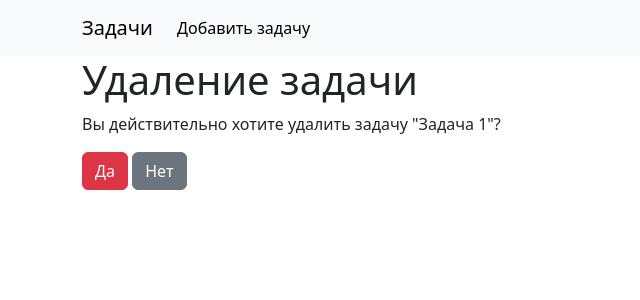
After one commit to mirsaidislamov/issue_tracker, a Django app: page /task/1/delete/ in a window 1280 px wide. The commit adds this page. Shown: the top 300 px of the page, without its empty margins (0-640 px from the left). Run offline with Django 5.2, Linux system fonts and the light colour scheme; data comes from the database, SQL or seed files in the repository.

Commit message:
Реализовал удаление задач

```diff
--- /dev/null
+++ b/webapp/templates/task_delete.html
@@ -0,0 +1,14 @@
+{% extends 'base.html' %}
+
+{% block title %}{% endblock %}
+
+{% block content %}
+    <h1>Удаление задачи</h1>
+
+    <form method="POST" action="">
+        {% csrf_token %}
+        <p>Вы действительно хотите удалить задачу "{{ task.title }}"?</p>
+        <button type="submit" class="btn btn-danger">Да</button>
+        <a href="{% url 'task_detail' task.id %}" class="btn btn-secondary">Нет</a>
+    </form>
+{% endblock %}
--- a/webapp/templates/task_detail.html
+++ b/webapp/templates/task_detail.html
@@ -15,6 +15,7 @@
         <p class="card-text"><strong>Статус:</strong> {{ task.status }}</p>
         <p class="card-text"><strong>Тип:</strong> {{ task.type }}</p>
         <a href="{% url 'task_update' pk=task.id %}" class="btn btn-outline-primary btn-sm">Изменить задачу</a>
+        <a href="{% url 'task_delete' pk=task.id %}" class="btn btn-outline-primary btn-sm">Удалить задачу</a>
       </div>
 </div>
 {% endblock %}
--- a/webapp/urls.py
+++ b/webapp/urls.py
@@ -1,10 +1,11 @@
 from django.urls import path
 
-from webapp.views import TaskListView, TaskDetailView, TaskCreateView, TaskUpdateView
+from webapp.views import TaskListView, TaskDetailView, TaskCreateView, TaskUpdateView, TaskDeleteView
 
 urlpatterns = [
     path('', TaskListView.as_view(), name='task_list'),
     path('task/<int:pk>/', TaskDetailView.as_view(), name='task_detail'),
     path('task/create/', TaskCreateView.as_view(), name='task_create'),
     path('task/<int:pk>/update/', TaskUpdateView.as_view(), name='task_update'),
+    path('task/<int:pk>/delete/', TaskDeleteView.as_view(), name='task_delete'),
 ]
--- a/webapp/views.py
+++ b/webapp/views.py
@@ -24,6 +24,7 @@ class TaskDetailView(TemplateView):
 
 
 class TaskCreateView(View):
+
     def get(self, request, *args, **kwargs):
         form = TaskForm()
         return render(request, 'task_add.html', {'form': form})
@@ -50,3 +51,15 @@ class TaskUpdateView(View):
         if form.is_valid():
             task = form.save()
             return redirect('task_detail', pk=task.id)
+
+
+class TaskDeleteView(View):
+
+    def get(self, request, *args, pk,**kwargs):
+        task = get_object_or_404(Task, pk=pk)
+        return render(request, 'task_delete.html', {'task': task})
+
+    def post(self, request, *args, pk, **kwargs):
+        task = get_object_or_404(Task, pk=pk)
+        task.delete()
+        return redirect('task_list')
```
